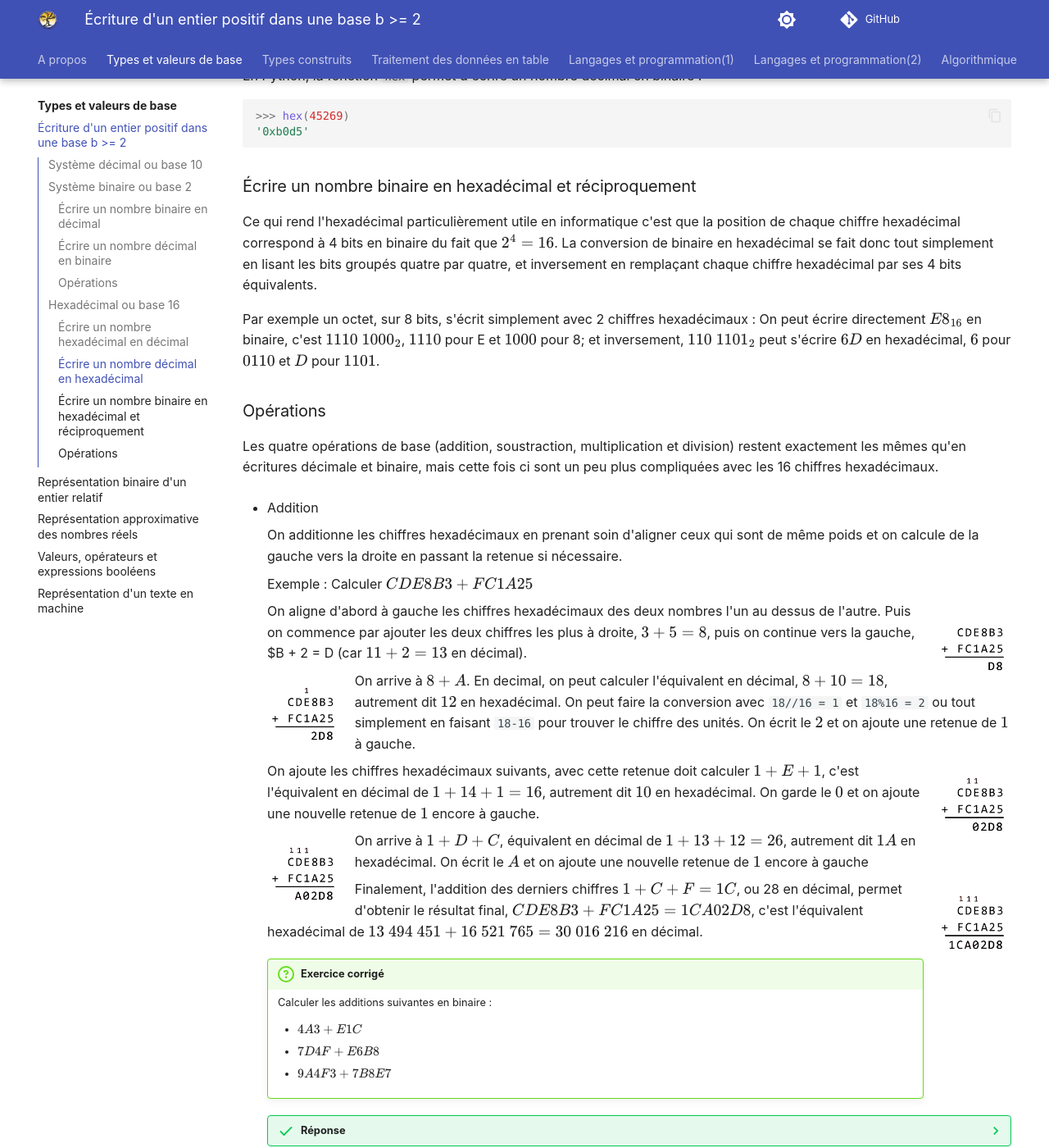
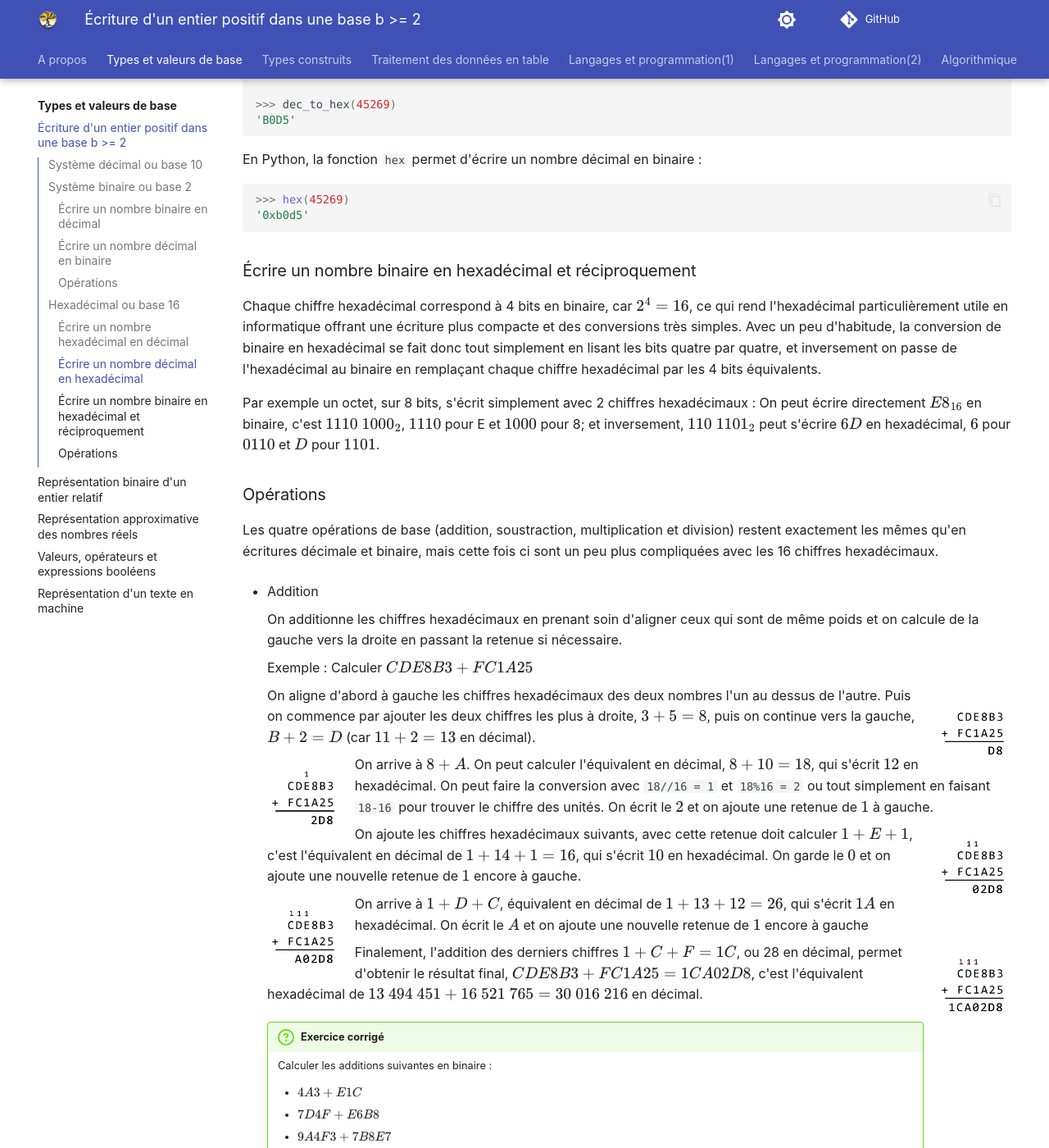
Before and after one commit to fab-perez/NSI-1, an MkDocs documentation site: the page built from docs/types-et-valeurs-de-base/1-ecriture-entier-positif-en-base-b.md, in a window 1280 px wide and 1400 px high, scrolled down 14311 px. Shown: the whole window at 82% size. Built offline with MkDocs 1.6.1 and Material for MkDocs 9.7.7, drawn with Linux system fonts in a browser that asks for light colours; emoji names are drawn with the system emoji font; comment, search, counter and statistics services are not loaded; some of the changed text lies outside the part shown.

Commit message:
Add files via upload

````diff
--- a/docs/types-et-valeurs-de-base/1-ecriture-entier-positif-en-base-b.md
+++ b/docs/types-et-valeurs-de-base/1-ecriture-entier-positif-en-base-b.md
@@ -2,7 +2,7 @@
 
 ## Système décimal ou base 10
 
-Dans le système décimal, on écrit les nombres à l'aide de nos 10 chiffres bien connus : 0, 1, 2, 3, 4, 5, 6, 7, 8 et 9.
+Dans le système décimal que l'on utilise tous les jours, les nombres sont écrit à l'aide des 10 chiffres bien connus : 0, 1, 2, 3, 4, 5, 6, 7, 8 et 9.
 
 
 C'est la position du chiffre dans l'écriture d'un nombre qui indique sa valeur. Par exemple, le nombre qui s'écrit 2083 est égal à 2 milliers plus 8 dizaines plus 3 unités.
@@ -18,7 +18,7 @@
 
 $2083 = 2 \times 10^3 + 0 \times 10^2 + 8 \times 10^1 + 3 \times 10^0$
 
-De manière générale, le nombre $n$ qui s'écrit dans le système décimal avec $p$ chiffres $d_{p−1}d_{p−2}...d_2d_1d_0$  (chaque $d_i$ est un chiffre valant entre 0 et 9)[^1.1] est égal à :
+De manière générale, un nombre $n$ qui s'écrit dans le système décimal avec $p$ chiffres $d_{p−1}d_{p−2}...d_2d_1d_0$  (chaque $d_i$ est un chiffre valant entre 0 et 9)[^1.1] a une valeur égale à :
 
 [^1.1]: Dans l'écriture $d_{p−1}d_{p−2}...d_2d_1d_0$, le chiffre $d_{p−1}$ est dit de « poids fort » et $d_0$ de « poids faible ». On a l'habitude d'écrire les nombres en partant du poids le plus fort à gauche jusqu'au poids le plus faible à droite, cette représentation est appelée « gros boutisme », ou « *big endian* », mais certains systèmes d'exploitation utilisent la convention inverse, appelée « petit boutisme », ou « *little endian* ».
 
@@ -38,9 +38,11 @@
 	L'opérateur de division entière ```//``` et l’opération modulo ```%``` utilisés avec des entiers (de type ```int```) donnent respectivement le quotient et le reste d'une division euclidienne : si `a` et `b` sont des entiers tels que $a = b \times q + r$,  alors ```a // b``` renvoie $q$ et ```a % b``` renvoie $r$.
 
 
-- Le reste de la division entière de $n$ par $10$, `n%10` en Python, renvoie $d_0$.
 
-- Le quotient de la division entière de $n$ par $10$, `n//10` en Python, renvoie $d_{p−1}d_{p−2}...d_2d_1$.
+- Le reste de la division entière de $n$ par $10$, `n%10` en Python, renvoie $d_0$. Cela permet d'obtenir le dernier chiffre de l'écriture décimale de $n$.
+
+- Le quotient de la division entière de $n$ par $10$, `n//10` en Python, renvoie $d_{p−1}d_{p−2}...d_2b_1$. On remplace $n$ par ce nombre pour trouver les autres chiffres.
+
 
 Il suffit alors de répéter l'opération jusqu'à ce que $n$ soit égal à 0, on aura bien obtenu tous les chiffres de l'écriture décimale de $n$.
 
@@ -158,7 +160,7 @@
 ## Système binaire ou base 2
 
 !!! abstract "Cours"
-	En binaire, ou base 2, les seuls chiffres utilisés pour écrire des nombres sont 0 et 1, aussi appelés « bits » pour *binary digits*, autrement dit « chiffres binaires » en français.
+	En binaire, ou base 2, les seuls chiffres utilisés pour écrire des nombres sont 0 et 1, aussi appelés « bits » pour *binary digits*, ou « chiffres binaires » en français.
 
 	8 bits forment un **octet**.
 
@@ -185,7 +187,7 @@
 
 !!! abstract "Cours"
 
-	De manière générale, le nombre $n$ qui s'écrit dans le système binaire avec $p$ bits $b_{p−1}b_{p−2}...b_2b_1b_0$  (chaque $b_i$ est un bit valant 0 ou 1) est égal en décimal à :
+	De manière générale, un nombre $n$ qui s'écrit dans le système binaire avec $p$ bits $b_{p−1}b_{p−2}...b_2b_1b_0$  (chaque $b_i$ est un bit valant 0 ou 1) a une valeur décimale égale à :
 
 	$n = b_{p−1} \times 2^{p−1}  + b_{p−2} \times 2^{p−2} + ... +  b_2 \times 2^2 + b_1 \times 2^1  + b_0 \times 2^0$
 
@@ -288,9 +290,9 @@
 
 De la même manière qu'on a précédemment écrit tous les chiffres en base 10 d'un nombre par une succession de divisions entières par 10, on peut écrire un nombre décimal $n$ sous sa forme binaire $b_{p−1}b_{p−2}...b_2b_1b_0$ en effectuant des divisions entières par 2 :
 
-- le reste de la division entière de $n$ par $2$, `n%2` en Python, renvoie $b_0$.
+- Le reste de la division entière de $n$ par $2$, `n%2` en Python, renvoie $b_0$. Cela permet d'obtenir le dernier bit de l'écriture binaire de $n$.
 
-- Le quotient de la division entière de $n$ par $2$, `n//2` en Python, renvoie $b_{p−1}b_{p−2}...b_2b_1$.
+- Le quotient de la division entière de $n$ par $2$, `n//2` en Python, renvoie $b_{p−1}b_{p−2}...b_2b_1$. On remplace $n$ par ce nombre pour trouver les autres bits.
 
 
 Il suffit alors de répéter l'opération jusqu'à ce que $n$ soit égal à 0, on aura bien obtenu tous les bits de l'écriture binaire de $n$.
@@ -393,7 +395,7 @@
 '1101'
 ```
 
-:warning: Il faut écrire `bin =  str(n%2) + bin` et non pas `bin =  bin + str(n%2)`, c''est un bug classique, car le premier bit trouvé est $b_0$ et le dernier est $b_{p−1}.
+:warning: Il faut écrire `bin =  str(n%2) + bin` et non pas `bin =  bin + str(n%2)`, c''est un bug classique, car le premier bit trouvé est $b_0$ et le dernier est $b_{p−1}$.
 
 On note que le cas ou `n` est égal à `0`, la fonction n'entre pas dans la boucle `while` et renvoie une chaîne vide. On peut traiter le cas séparément au début de la fonction :
 
@@ -537,7 +539,7 @@
 
 	$2 \times(1 \times 2^4 + 1 \times 2^3 + 1 \times 2^1) = 1 \times 2^5 + 1 \times 2^4 + 1 \times 2^2 = 110100_2$
 
-	autrement dit $52_{10}$.
+	qui s'écrit $52_{10}$ en décimal.
 
 	!!! abstract "Cours"
 		Quand on ajoute un bit 0 à droite d'un nombre, tous les bits sont décalés vers la droite, les puissances de 2 correspondantes sont augmentées d'une unité, donc le nombre est multiplié par 2.
@@ -608,7 +610,7 @@
 
 !!! abstract "Cours"
 
-	De manière générale, le nombre $n$ qui s'écrit dans le système hexadécimal avec $p$ chiffres hexadécimaux $h_{p−1}h_{p−2}...h_2h_1h_0$  (chaque $h_i$ est un chiffre hexadécimal valant 0, 1, 2, 3, 4, 5, 6, 7, 8, 9, A, B, C, D, E ou F) est égal en décimal à :
+	De manière générale, un nombre $n$ qui s'écrit dans le système hexadécimal avec $p$ chiffres hexadécimaux $h_{p−1}h_{p−2}...h_2h_1h_0$  (chaque $h_i$ est un chiffre hexadécimal valant 0, 1, 2, 3, 4, 5, 6, 7, 8, 9, A, B, C, D, E ou F) a une valeur décimale égale à :
 
 	$n = h_{p−1} \times 16^{p−1}  + h_{p−2} \times 16^{p−2} + ... +  h_2 \times 16^2 + h_1 \times 16^1  + h_0 \times 16^0$
 
@@ -674,9 +676,12 @@
 ### Écrire un nombre décimal en hexadécimal
 Comme pour le binaire, on peut écrire un nombre décimal $n$ sous sa forme hexadécimale, $h_{p−1}h_{p−2}...h_2b_1h_0$, par une suite de divisions entières par 16 :
 
-- le reste de la division entière de $n$ par $16$, `n%16` en Python, renvoie $h_0$.
 
-- Le quotient de la division entière de $n$ par $16$, `n//16` en Python, renvoie $h_{p−1}h_{p−2}...h_2h_1$.
+
+- Le reste de la division entière de $n$ par $16$, `n%16` en Python, renvoie $h_0$. Cela permet d'obtenir le dernier chiffre  de l'écriture hexadécimale de $n$.
+
+- Le quotient de la division entière de $n$ par $16$, `n//16` en Python, renvoie $h_{p−1}h_{p−2}...h_2h_1$. On remplace $n$ par ce nombre pour trouver les autres chiffres hexadécimaux.
+
 
 
 Il suffit alors de répéter l'opération jusqu'à ce que $n$ soit égal à 0, on aura bien obtenu tous les chiffres de l'écriture hexadécimale de $n$.
@@ -799,7 +804,9 @@
 
 ### Écrire un nombre binaire en hexadécimal et réciproquement
 
-Ce qui rend l'hexadécimal particulièrement utile en informatique c'est que la position de chaque chiffre hexadécimal correspond à 4 bits en binaire du fait que $2^4 = 16$. La conversion de binaire en hexadécimal se fait donc tout simplement en lisant les bits groupés quatre par quatre, et inversement en remplaçant chaque chiffre hexadécimal par ses 4 bits équivalents.
+Chaque chiffre hexadécimal correspond à 4 bits en binaire, car $2^4 = 16$, ce qui rend l'hexadécimal particulièrement utile en informatique offrant une écriture plus compacte et des conversions très simples. Avec un peu d'habitude, la conversion de binaire en hexadécimal se fait donc tout simplement en lisant les bits quatre par quatre, et inversement on passe de l'hexadécimal au binaire en remplaçant chaque chiffre hexadécimal par les 4 bits équivalents.
+
+
 
 Par exemple un octet, sur 8 bits, s'écrit simplement avec 2 chiffres hexadécimaux : On peut écrire directement $E8_{16}$ en binaire, c'est $1110 \space 1000_2$, $1110$ pour E et $1000$ pour 8; et inversement, $110 \space 1101_2$ peut s'écrire $6D$ en hexadécimal, $6$ pour $0110$ et $D$ pour $1101$.
 
@@ -822,22 +829,22 @@
 	![Exemple d'addition posée en hexadécimal : CDE8B3 + FC1A25](assets/1-addition-hexadecimale-1-light-mode.png#only-light){width=10% align=right}
 	![Exemple d'addition posée en hexadécimal : CDE8B3 + FC1A25](assets/1-addition-hexadecimale-1-dark-mode.png#only-dark){width=10% align=right}
 
-	On aligne d'abord à gauche les chiffres hexadécimaux des deux nombres l'un au dessus de l'autre. Puis on commence par ajouter les deux chiffres les plus à droite, $3 + 5 = 8$, puis on continue vers la gauche, $B + 2 = D (car $11 + 2 = 13$ en décimal).
+	On aligne d'abord à gauche les chiffres hexadécimaux des deux nombres l'un au dessus de l'autre. Puis on commence par ajouter les deux chiffres les plus à droite, $3 + 5 = 8$, puis on continue vers la gauche, $B + 2 = D$ (car $11 + 2 = 13$ en décimal).
 
 	![Exemple d'addition posée en hexadécimal : CDE8B3 + FC1A25](assets/1-addition-hexadecimale-2-light-mode.png#only-light){width=10% align=left}
 	![Exemple d'addition posée en hexadécimal : CDE8B3 + FC1A25](assets/1-addition-hexadecimale-2-dark-mode.png#only-dark){width=10% align=left}
 
-	On arrive à $8 + A$. En decimal, on peut calculer l'équivalent en décimal, $8 + 10 = 18$, autrement dit $12$ en hexadécimal. On peut faire la conversion avec `18//16 = 1` et `18%16 = 2` ou tout simplement en faisant `18-16` pour trouver le chiffre des unités. On écrit le $2$ et on ajoute une retenue de $1$ à gauche.
+	On arrive à $8 + A$. On peut calculer l'équivalent en décimal, $8 + 10 = 18$, qui s'écrit $12$ en hexadécimal. On peut faire la conversion avec `18//16 = 1` et `18%16 = 2` ou tout simplement en faisant `18-16` pour trouver le chiffre des unités. On écrit le $2$ et on ajoute une retenue de $1$ à gauche.
 
 	![Exemple d'addition posée en hexadécimal : CDE8B3 + FC1A25](assets/1-addition-hexadecimale-3-light-mode.png#only-light){width=10% align=right}
 	![Exemple d'addition posée en hexadécimal : CDE8B3 + FC1A25](assets/1-addition-hexadecimale-3-dark-mode.png#only-dark){width=10% align=right}
 
-	On ajoute les chiffres hexadécimaux suivants, avec cette retenue doit calculer $1 + E + 1$, c'est l'équivalent en décimal de $1 + 14 + 1 = 16$,  autrement dit $10$ en hexadécimal. On garde le $0$ et on ajoute une nouvelle retenue de $1$ encore à gauche.
+	On ajoute les chiffres hexadécimaux suivants, avec cette retenue doit calculer $1 + E + 1$, c'est l'équivalent en décimal de $1 + 14 + 1 = 16$,  qui s'écrit $10$ en hexadécimal. On garde le $0$ et on ajoute une nouvelle retenue de $1$ encore à gauche.
 
 	![Exemple d'addition posée en hexadécimal : CDE8B3 + FC1A25](assets/1-addition-hexadecimale-4-light-mode.png#only-light){width=10% align=left}
 	![Exemple d'addition posée en hexadécimal : CDE8B3 + FC1A25](assets/1-addition-hexadecimale-4-dark-mode.png#only-dark){width=10% align=left}
 
-	On arrive à  $1 + D + C$, équivalent en décimal de $1 + 13 + 12  = 26$,  autrement dit $1A$ en hexadécimal. On écrit le $A$ et on ajoute une nouvelle retenue de $1$ encore à gauche
+	On arrive à  $1 + D + C$, équivalent en décimal de $1 + 13 + 12  = 26$,  qui s'écrit $1A$ en hexadécimal. On écrit le $A$ et on ajoute une nouvelle retenue de $1$ encore à gauche
 
 	![Exemple d'addition posée en hexadécimal : CDE8B3 + FC1A25](assets/1-addition-hexadecimale-5-light-mode.png#only-light){width=10% align=right}
 	![Exemple d'addition posée en hexadécimal : CDE8B3 + FC1A25](assets/1-addition-hexadecimale-5-dark-mode.png#only-dark){width=10% align=right}
@@ -930,7 +937,7 @@
 
 	$2 \times(1 \times 2^4 + 1 \times 2^3 + 1 \times 2^1) = 1 \times 2^5 + 1 \times 2^4 + 1 \times 2^2 = 110100_2$
 
-	autrement dit $52_{10}$.
+	qui s'écrit $52_{10}$ en décimal.
 
 	!!! abstract "Cours"
 		Quand on ajoute un bit 0 à droite d'un nombre, tous les bits sont décalés vers la droite, les puissances de 2 correspondantes sont augmentées d'une unité, donc le nombre est multiplié par 2.
````
Also changed, not shown: other parts of docs/types-et-valeurs-de-base/1-ecriture-entier-positif-en-base-b.md (+2 -2 lines).
